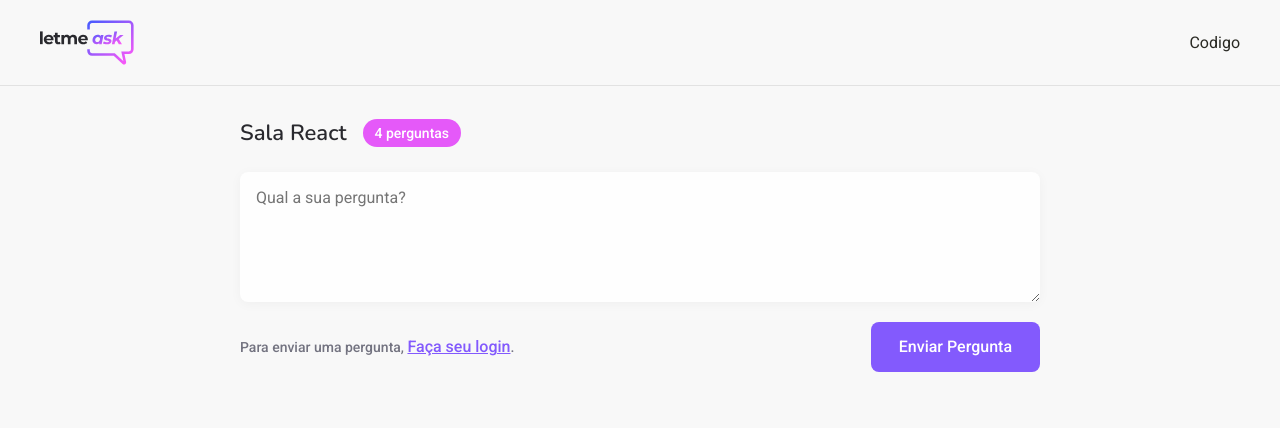
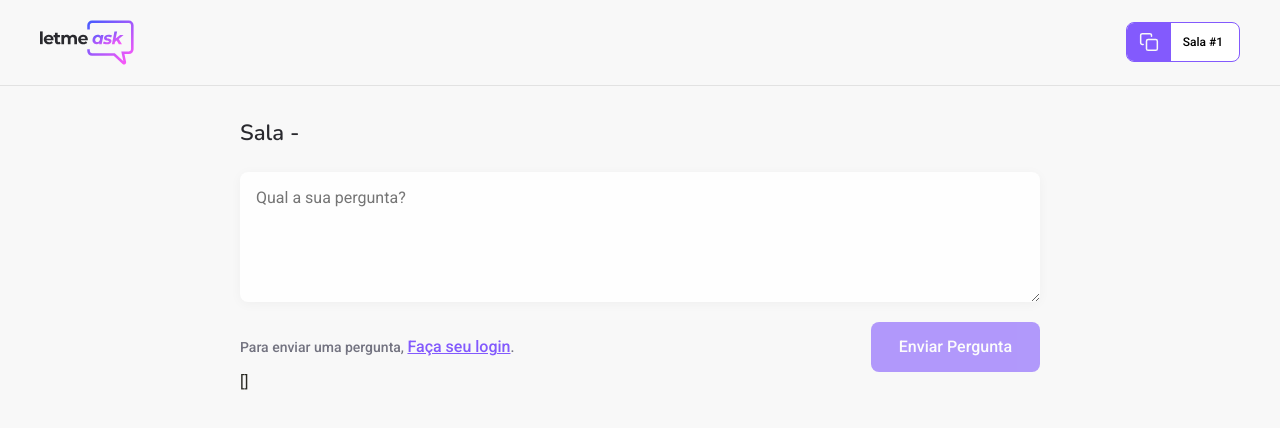
Before and after one commit to rodolfomariano/nlw-6-letmeAsk, a React (Create React App) app: page /rooms/1 in a window 1280 px wide. Shown: the top 428 px of the page. Built offline with nearby package versions, Linux system fonts and the light colour scheme; no server answers; the database is empty.

Commit message:
Create quests function

```diff
--- a/src/components/RoomCode/index.tsx
+++ b/src/components/RoomCode/index.tsx
@@ -2,13 +2,22 @@ import styles from './styles.module.scss'
 
 import copyImage from '../../assets/images/copy.svg'
 
-export function RoomCode() {
+type RoomCodeProps = {
+  code: string
+}
+
+export function RoomCode(props: RoomCodeProps) {
+
+  function copyRoomCodeClipboard() {
+    navigator.clipboard.writeText(props.code)
+  }
+
   return (
-    <button className={styles.room__code}>
+    <button className={styles.room__code} onClick={copyRoomCodeClipboard}>
       <div>
         <img src={copyImage} alt="Icone de copiar" />
       </div>
-      <span>Sala #123456785454</span>
+      <span>Sala #{props.code}</span>
     </button>
   )
 }
--- a/src/components/RoomCode/styles.module.scss
+++ b/src/components/RoomCode/styles.module.scss
@@ -10,6 +10,7 @@
   display: flex;
 
   div {
+    height: 100%;
     background-color: #835AFD;
     padding: 0 12px;
     display: flex;
@@ -18,13 +19,14 @@
   }
 
   span {
-    width: 240px;
+    display: block;
+    align-self: center;
     flex: 1;
+
+    // width: 240px;
     padding: 0 16px 0 12px;
-    font-size: 14px;
+    font-size: 12px;
     font-weight: 500;
 
-    display: flex;
-    align-self: center;
   }
 }
--- a/src/pages/Room/index.tsx
+++ b/src/pages/Room/index.tsx
@@ -1,34 +1,132 @@
+import { FormEvent, useEffect, useState } from 'react'
+import { useParams } from 'react-router-dom'
 import logoImage from '../../assets/images/logo.svg'
 import { Button } from '../../components/Button'
+import { RoomCode } from '../../components/RoomCode'
+import { useAuth } from '../../hooks/useAuth'
+import { database } from '../../services/firebase'
 
 import styles from './styles.module.scss'
 
+type FirebaseQuestions = Record<string, {
+  author: {
+    name: string
+    avatar: string
+  }
+  content: string
+  isAnswered: boolean
+  isHighlighted: boolean
+}>
+
+type Question = {
+  id: string
+  author: {
+    name: string
+    avatar: string
+  }
+  content: string
+  isAnswered: boolean
+  isHighlighted: boolean
+}
+
+type RoomParams = {
+  id: string
+}
+
 export function Room() {
+  const { user } = useAuth()
+  const params = useParams<RoomParams>()
+  const roomId = params.id
+  const [newQuestion, setNewQuestion] = useState('')
+  const [questions, setQuestions] = useState<Question[]>([])
+  const [title, setTitle] = useState('')
+
+  useEffect(() => {
+    const roomRef = database.ref(`rooms/${roomId}`)
+
+    roomRef.on('value', room => {
+      const databaseRoom = room.val()
+      const firebaseQuestion = databaseRoom.questions as FirebaseQuestions ?? {}
+
+      const parsedQuestions = Object.entries(firebaseQuestion).map(([key, value]) => {
+        const { author, content, isHighlighted, isAnswered } = value
+
+        return {
+          id: key,
+          content,
+          author,
+          isAnswered,
+          isHighlighted
+        }
+      })
+
+      setTitle(databaseRoom.title)
+      setQuestions(parsedQuestions)
+
+    })
+  }, [roomId])
+
+  async function handleSendQuestion(event: FormEvent) {
+    event.preventDefault()
+
+    if (newQuestion.trim() === '') {
+      return
+    }
+
+    if (!user) {
+      throw new Error('You must be logged in')
+    }
+
+    const question = {
+      content: newQuestion,
+      author: {
+        name: user.name,
+        avatar: user.avatar,
+      },
+      isHighlighted: false,
+      isAnswered: false
+    }
+
+    await database.ref(`rooms/${roomId}/questions`).push(question)
+    setNewQuestion('')
+  }
+
   return (
     <div className={styles.page__container}>
       <header>
         <div className={styles.room__header__content}>
           <img src={logoImage} alt="Logo letMeAsk" />
-          <div>Codigo</div>
+          <RoomCode code={roomId} />
         </div>
       </header>
 
       <main className={styles.main__content}>
         <div className={styles.room__title}>
-          <h1>Sala React</h1>
-          <span>4 perguntas</span>
+          <h1>Sala - {title}</h1>
+          {questions.length > 0 && <span>{questions.length} {questions.length === 1 ? 'pergunta' : 'perguntas'}</span>}
         </div>
 
         <form>
           <textarea
             placeholder="Qual a sua pergunta?"
+            onChange={event => setNewQuestion(event.target.value)}
+            value={newQuestion}
           />
 
           <div className={styles.form__footer}>
-            <span className={styles.footer__span}>Para enviar uma pergunta, <button>Faça seu login</button>. </span>
-            <Button type="submit" >Enviar Pergunta</Button>
+            {user ? (
+              <div className={styles.user__info}>
+                <img src={user.avatar} alt={`Foto do usuario ${user.name}`} />
+                <span>{user.name}</span>
+              </div>
+            ) : (
+              <span className={styles.footer__span}>Para enviar uma pergunta, <button>Faça seu login</button>. </span>
+            )}
+            <Button type="submit" onClick={handleSendQuestion} disabled={!user} >Enviar Pergunta</Button>
           </div>
         </form>
+
+        {JSON.stringify(questions)}
       </main>
     </div>
   )
--- a/src/pages/Room/styles.module.scss
+++ b/src/pages/Room/styles.module.scss
@@ -65,6 +65,24 @@
         align-items: center;
         margin-top: 16px;
 
+        .user__info {
+          display: flex;
+          align-items: center;
+
+          img {
+            width: 40px;
+            height: 40px;
+            border-radius: 50%;
+          }
+
+          span {
+            margin-left: 10px;
+            color: #29292E;
+            font-weight: 500;
+            font-size: 14px;
+          }
+        }
+
         .footer__span {
           flex: none;
           // display: flex;
```
